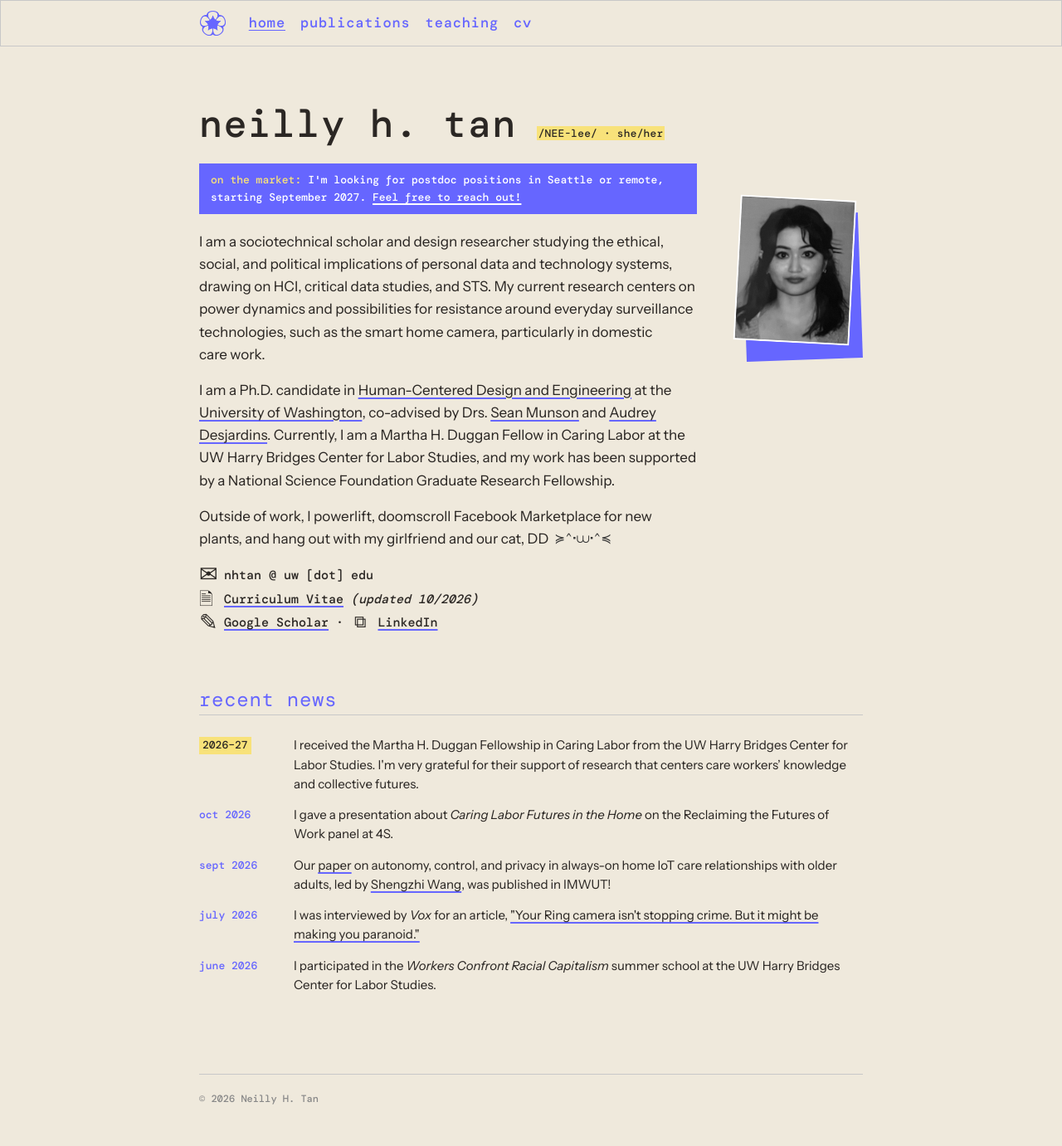
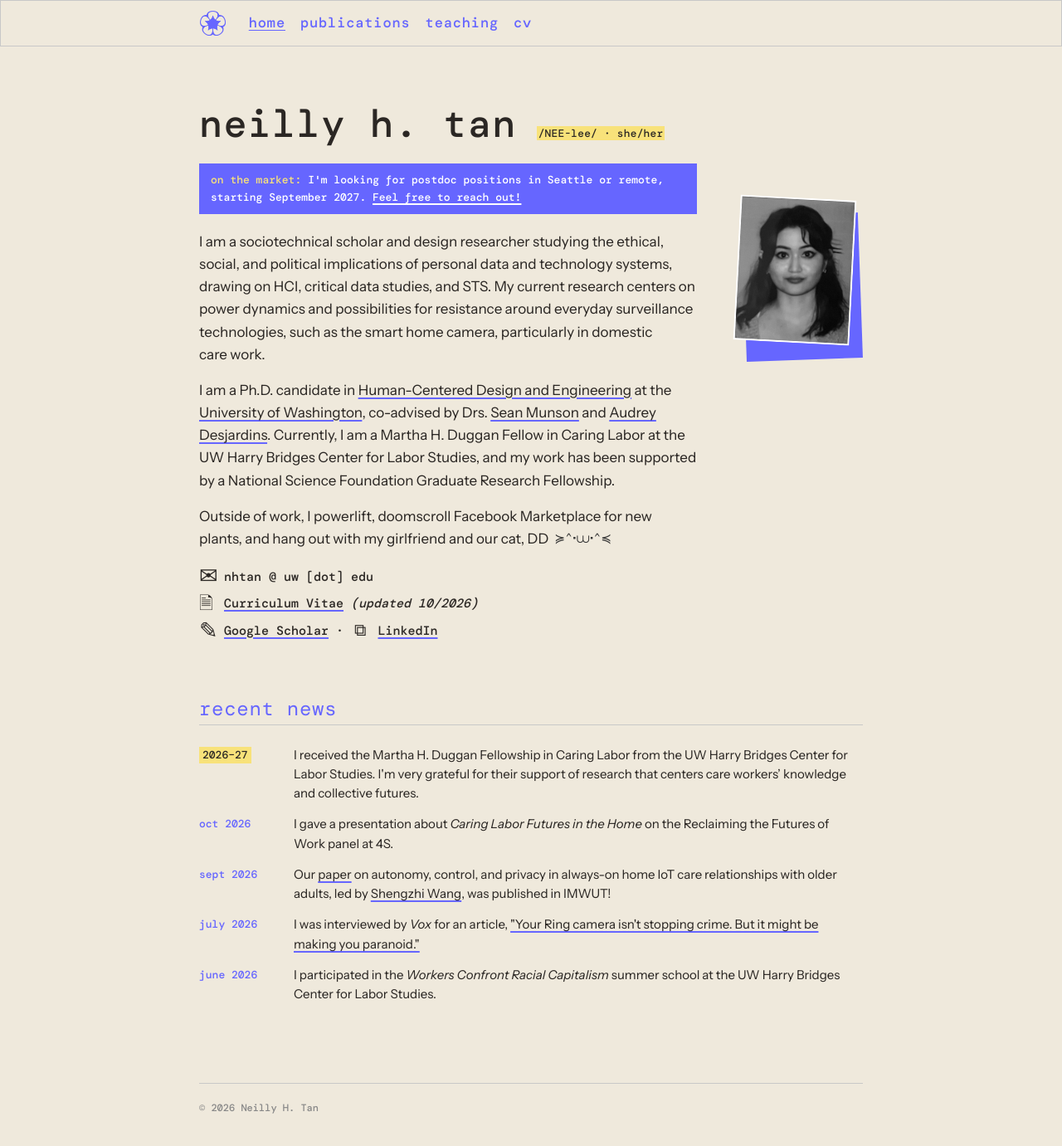
Before and after one commit to neillytan/neillytan.github.io, a Jekyll site: the page built from index.html, in a window 1280 px wide and 1394 px high. Shown: the top 1381 px of the window at 83% size. Built offline with Jekyll 4.4.1, drawn with Linux system fonts in a browser that asks for light colours; some web fonts are replaced.

Commit message:
Contact: a bit more space between lines
Co-Authored-By: Claude Opus 5.5 <noreply@anthropic.com>

```diff
--- a/assets/css/style.css
+++ b/assets/css/style.css
@@ -101,7 +101,7 @@ p { margin: 0 0 1rem; }
 .job-label { margin-right: 8px; color: var(--highlight); }
 
 /* contact */
-.contact { margin-top: 1rem; font-family: var(--heading-font); font-size: 15px; line-height: 1.9; }
+.contact { margin-top: 1rem; font-family: var(--heading-font); font-size: 15px; line-height: 2.15; }
 .contact .icon { display: inline-block; width: 2em; transform: scale(1.8); transform-origin: left center; position: relative; top: 0; }
 
 .contact .icon-doc { transform: scale(1.4); top: 0; }
```
